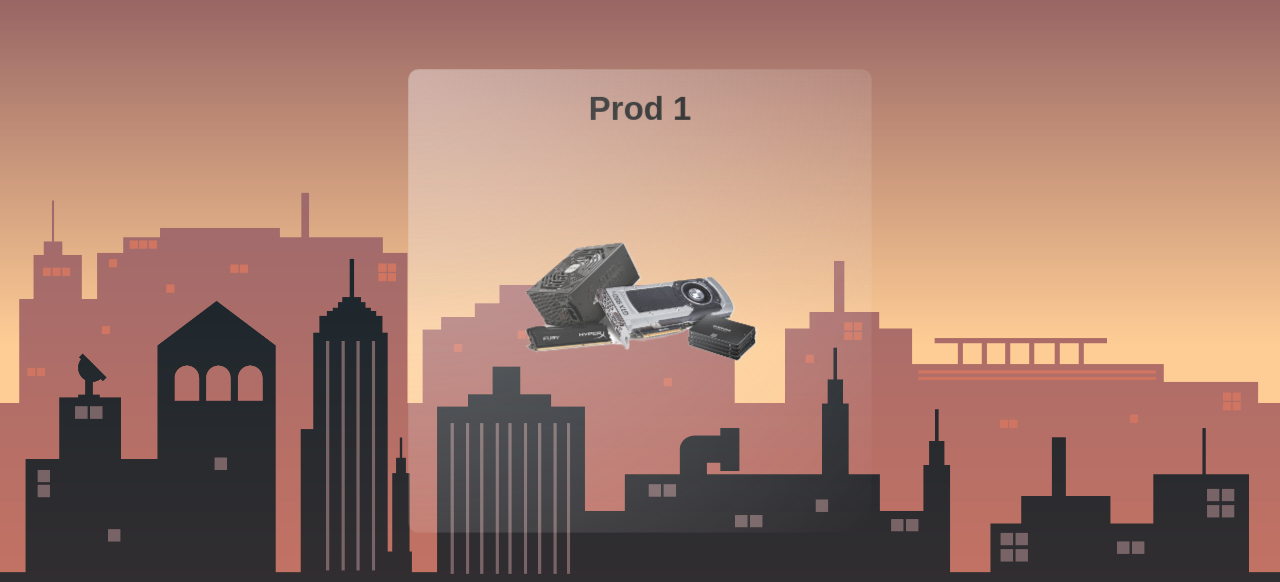
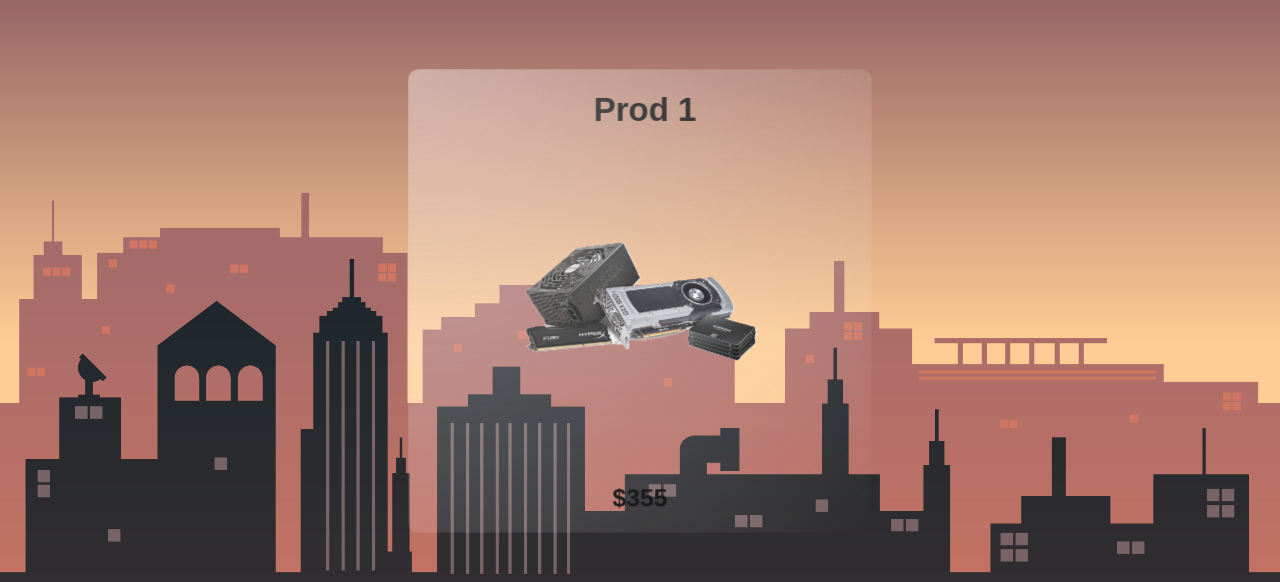
Before and after one commit to PBustamante65/JerryList, a SvelteKit app in the folder JerryList/: page / in a window 1280 px wide. Shown: the part 188-770 px from the top of the page. Built offline with nearby package versions, Linux system fonts and the light colour scheme.

Commit message:
Basic layout

```diff
--- a/JerryList/src/routes/CardSlide.svelte
+++ b/JerryList/src/routes/CardSlide.svelte
@@ -15,6 +15,8 @@
 	let imags = ['/Prod1.png', '/Prod2.png', '/Prod3.png', '/Prod4.png', '/Prod5.png'];
 	let back = ['/wallback.jpg'];
 	let ProdTitles = ['Prod 1', 'Prod 2', 'Prod 3', 'Prod 4', 'Prod 5'];
+	let BackColor = ['green', 'red', 'blue', 'grey', 'teal'];
+	let ProdPrice = ['$355', '$354', '$353', '$352', '$351'];
 
 	let sliderEl;
 
@@ -61,6 +63,7 @@
 				style={`background-image: url(${img}); transform: scale(1.03) translate(${block.CX * 0.05}px, ${block.CY * 0.05}px) rotateX(${block.CY * 0.05}deg) rotateY(${block.CX * 0.05}deg);`}
 			>
 				<h1 class="ProdTitle">{ProdTitles[i]}</h1>
+				<h2 class="ProdPrice">{ProdPrice[i]}</h2>
 				<div
 					class="circleLight"
 					style={`background: radial-gradient(circle at ${mouse.X}px ${mouse.Y}px, rgba(255,255,255,0.4), transparent)`}
@@ -101,7 +104,7 @@
 			height: 100%;
 			opacity: 0;
 			visibility: hidden;
-			transition: 0.5s;
+			transition: 0.7s;
 			display: flex;
 			align-items: center;
 			justify-content: center;
@@ -115,6 +118,11 @@
 		}
 
 		.block {
+			display: flex;
+			flex-direction: column;
+			justify-content: center;
+			align-items: center;
+			text-align: center;
 			width: 100%;
 			height: 100%;
 			max-width: 450px;
@@ -128,18 +136,21 @@
 			background-position: center;
 			position: relative;
 			transition:
-				box-shadow 0.5s,
+				box-shadow 0.7s,
 				transform 0.2s ease-out;
 			transform-style: preserve-3d;
 			will-change: transform;
 
 			.ProdTitle {
-				justify-content: center;
-				align-items: center;
-				display: flex;
-				margin: auto;
+				position: absolute;
 				font-weight: 600;
-				margin-bottom: 0;
+				top: 0;
+				left: 180px;
+			}
+
+			.ProdPrice {
+				position: absolute;
+				bottom: 0;
 			}
 
 			&:hover {
```
